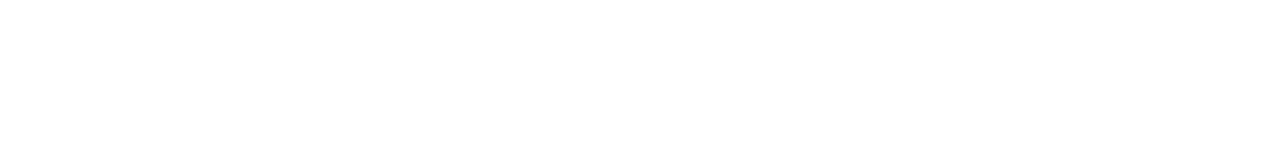
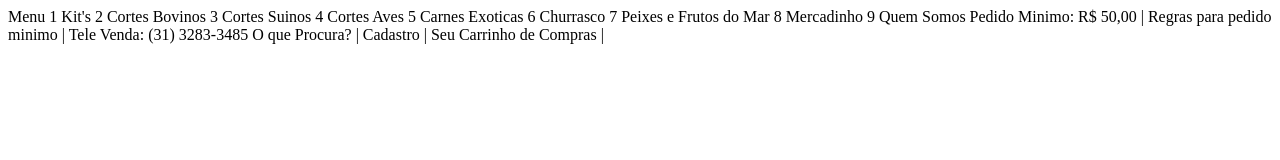
Before and after one commit to lucasnorberto/Meus-Projetos, a plain HTML site: page Projeto em Grupo/Projeto_Site_Lucio/index.html in a window 1280 px wide. Drawn offline with Linux system fonts and the light colour scheme.

Commit message:
inicio da estruturação do site

```diff
--- a/Projeto em Grupo/Projeto_Site_Lucio/index.html
+++ b/Projeto em Grupo/Projeto_Site_Lucio/index.html
@@ -8,6 +8,21 @@
 
 </head>
 <body>
+    Menu
+    1 Kit's
+    2 Cortes Bovinos
+    3 Cortes Suinos
+    4 Cortes Aves
+    5 Carnes Exoticas
+    6 Churrasco
+    7 Peixes e Frutos do Mar
+    8 Mercadinho
+    9 Quem Somos
+
+    Pedido Minimo: R$ 50,00 | Regras para pedido minimo | Tele Venda: (31) 3283-3485
+
+    O que Procura?  | Cadastro | Seu Carrinho de Compras |
+
 
 
 </body>
```
Also changed, not shown: Projeto em Grupo/Projeto_Site_Lucio/aves.html (added), Projeto em Grupo/Projeto_Site_Lucio/bovinos.html (added), Projeto em Grupo/Projeto_Site_Lucio/churrasco.html (added), Projeto em Grupo/Projeto_Site_Lucio/exoticas.html (added), Projeto em Grupo/Projeto_Site_Lucio/kit.html (added), Projeto em Grupo/Projeto_Site_Lucio/mercadinho.html (added), Projeto em Grupo/Projeto_Site_Lucio/peixes.html (added), Projeto em Grupo/Projeto_Site_Lucio/quemsomos.html (added), Projeto em Grupo/Projeto_Site_Lucio/suinos.html (added).
